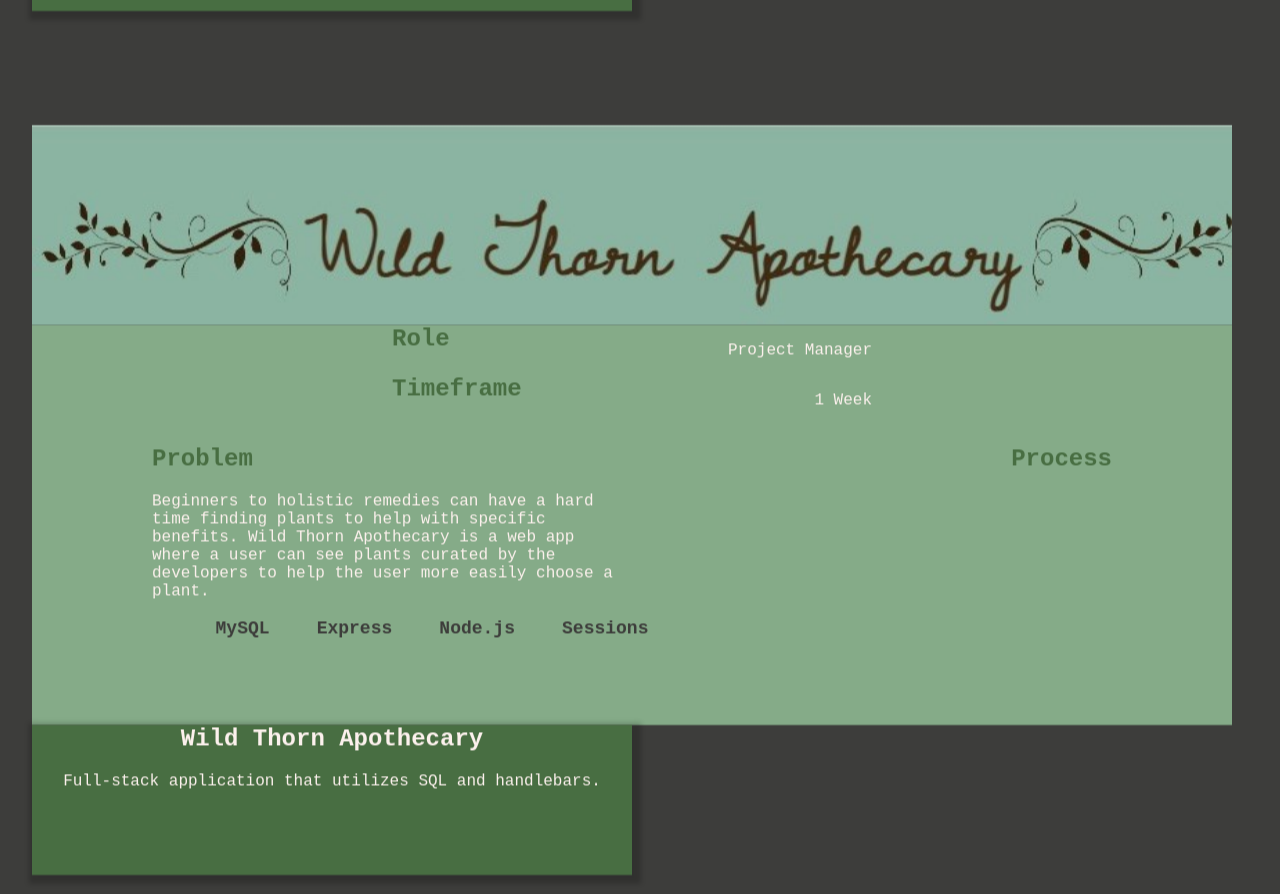
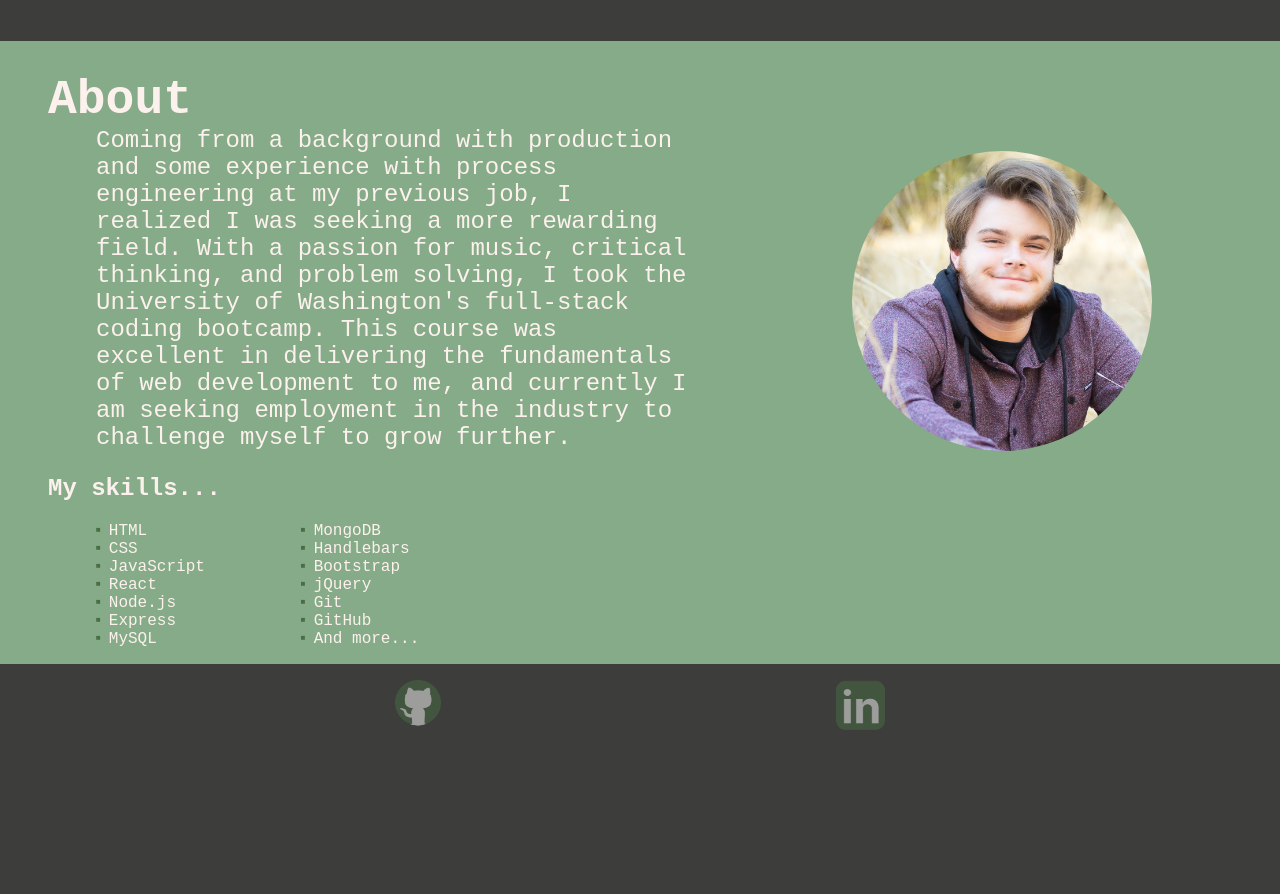
Before and after one commit to blaubachs/react-portfolio, a React (Create React App) app: page / in a window 1280 px wide. Shown: the part 3000-3894 px from the top of the page. After the commit the page ends 3740 px from the top, so only its background shows below. Built offline with nearby package versions, Linux system fonts and the light colour scheme; a web font is replaced by a local one.

Commit message:
updated about me paragraph

```diff
--- a/src/components/About.js
+++ b/src/components/About.js
@@ -9,10 +9,13 @@ export default function About() {
       <h1>About</h1>
       <div className="row">
         <p>
-          Here is s a bunch of random fake text that I am going to fill this
-          section with so that I may fill it up in the future with more
-          information about me that a future employer may want to see, whatever
-          this is for now, I really do be just writing though.
+          Coming from a background with production and some experience with
+          process engineering at my previous job, I realized I was seeking a
+          more rewarding field. With a passion for music, critical thinking, and
+          problem solving, I took the University of Washington's full-stack
+          coding bootcamp. This course was excellent in delivering the
+          fundamentals of web development to me, and currently I am seeking
+          employment in the industry to challenge myself to grow further.
         </p>
         <div id="avatar">
           <Avatar alt="Ben Laubach" src={me} sx={{ width: 300, height: 300 }} />
--- a/src/components/WorkCard.js
+++ b/src/components/WorkCard.js
@@ -14,7 +14,7 @@ export default function WorkCard({
   tech,
 }) {
   // need to find a way to expand this card on click...
-  const [cardClicked, setCardClicked] = useState(true);
+  const [cardClicked, setCardClicked] = useState(false);
 
   const handleCardExpand = (e) => {
     setCardClicked(!cardClicked);
```
